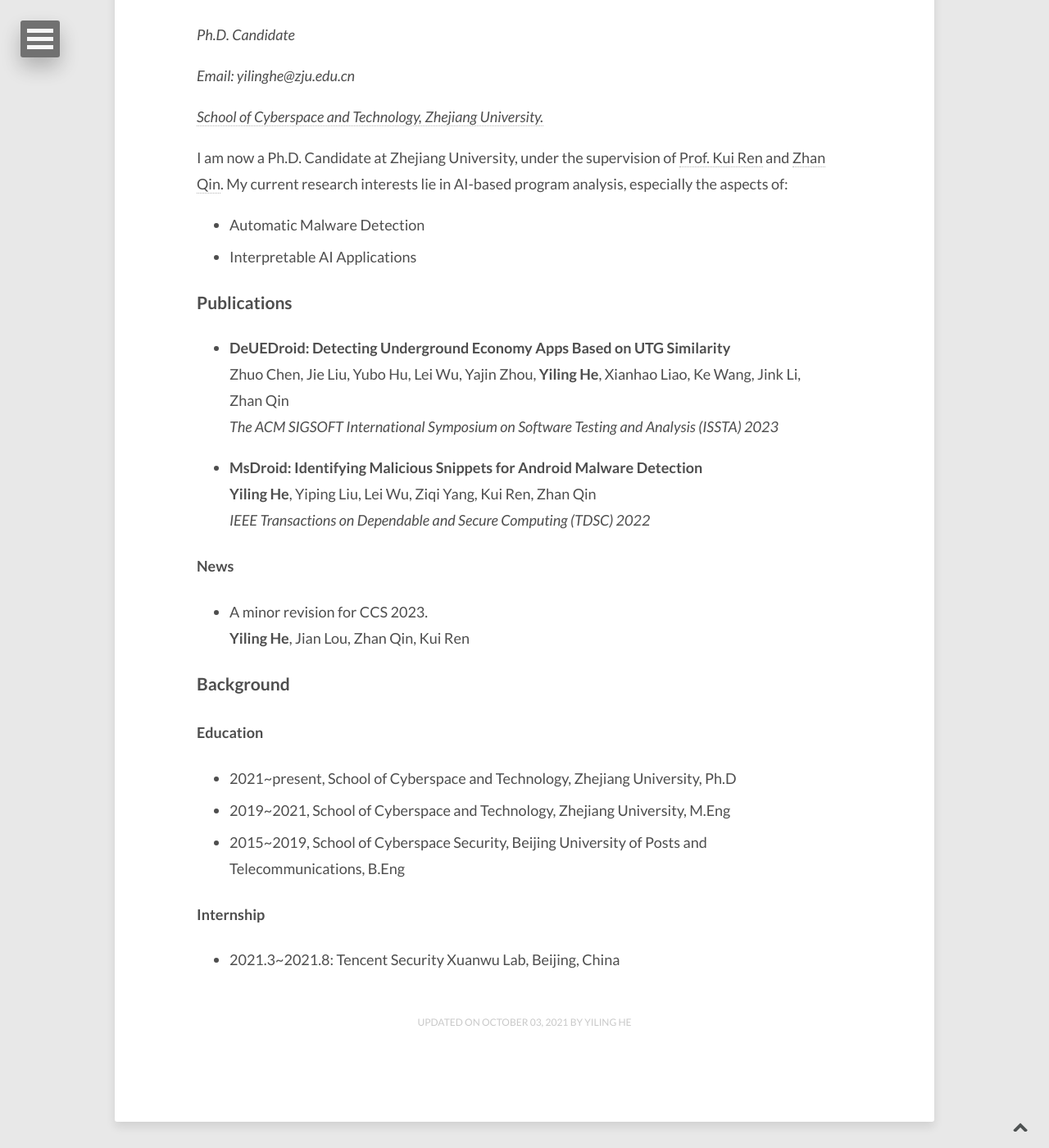
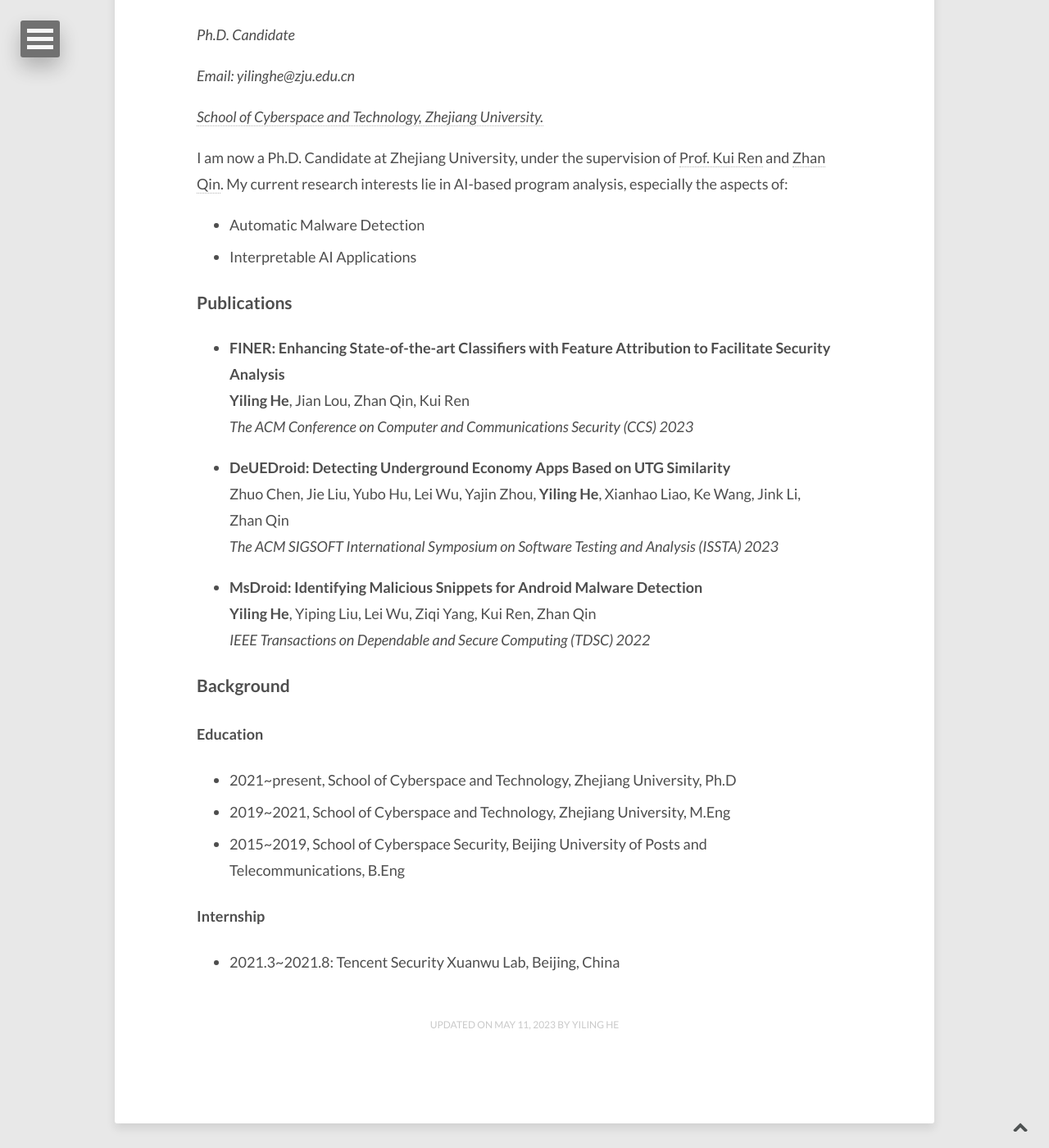
Before and after one commit to E0HYL/BLOG-OF-E0, a Jekyll site: the page built from about/index.md, in a window 1280 px wide and 1400 px high, scrolled down 197 px. Shown: the whole window at 82% size. Built offline with Jekyll 4.4.1, drawn with Linux system fonts in a browser that asks for light colours; nearby versions of some CDN libraries; our own code applies the rules of GitHub Pages for plain Markdown files.

Commit message:
Update acceptance for CCS

```diff
--- a/about/index.md
+++ b/about/index.md
@@ -1,6 +1,6 @@
 ---
 layout: page-about
-modified: 2021-10-3
+modified: 2023-5-11
 comments: false
 ---
 
@@ -20,6 +20,10 @@ I am now a Ph.D. Candidate at Zhejiang University, under the supervision of [Pro
 
 ### Publications
 
+- **FINER: Enhancing State-of-the-art Classifiers with Feature Attribution to Facilitate Security Analysis** <br/>
+**Yiling He**, Jian Lou, Zhan Qin, Kui Ren <br/>
+*The ACM Conference on Computer and Communications Security (CCS) 2023*
+
 - **DeUEDroid: Detecting Underground Economy Apps Based on UTG Similarity** <br/>
 Zhuo Chen, Jie Liu, Yubo Hu, Lei Wu, Yajin Zhou, **Yiling He**, Xianhao Liao, Ke Wang, Jink Li, Zhan Qin <br/>
 *The ACM SIGSOFT International Symposium on Software Testing and Analysis (ISSTA) 2023*
@@ -29,10 +33,10 @@ Zhuo Chen, Jie Liu, Yubo Hu, Lei Wu, Yajin Zhou, **Yiling He**, Xianhao Liao, Ke
 *IEEE Transactions on Dependable and Secure Computing (TDSC) 2022*
 
 
-#### News
+<!-- #### News
 
 - A minor revision for CCS 2023. <br/>
-**Yiling He**, Jian Lou, Zhan Qin, Kui Ren
+**Yiling He**, Jian Lou, Zhan Qin, Kui Ren -->
 
 ### Background
 
```
